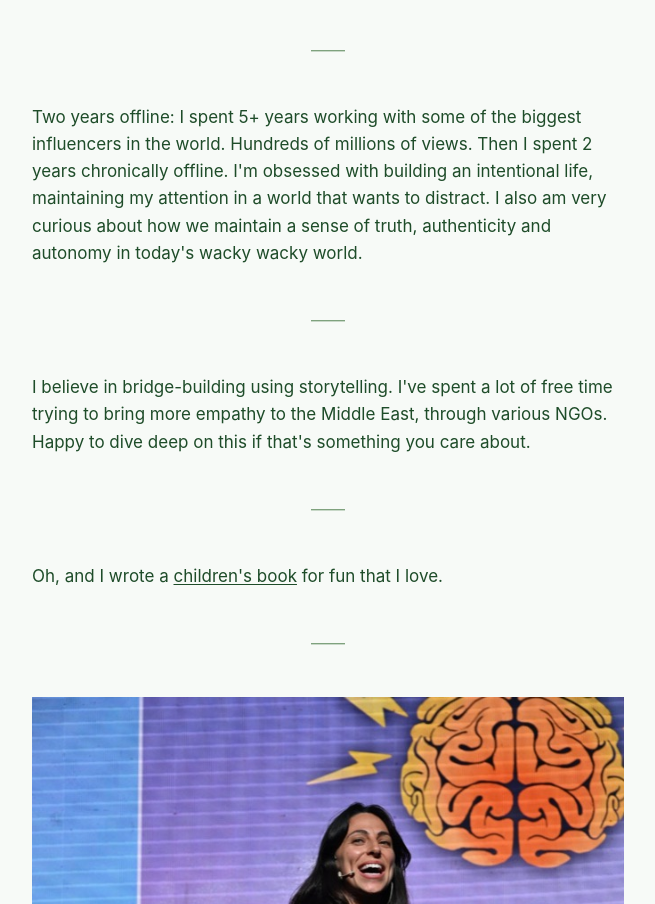
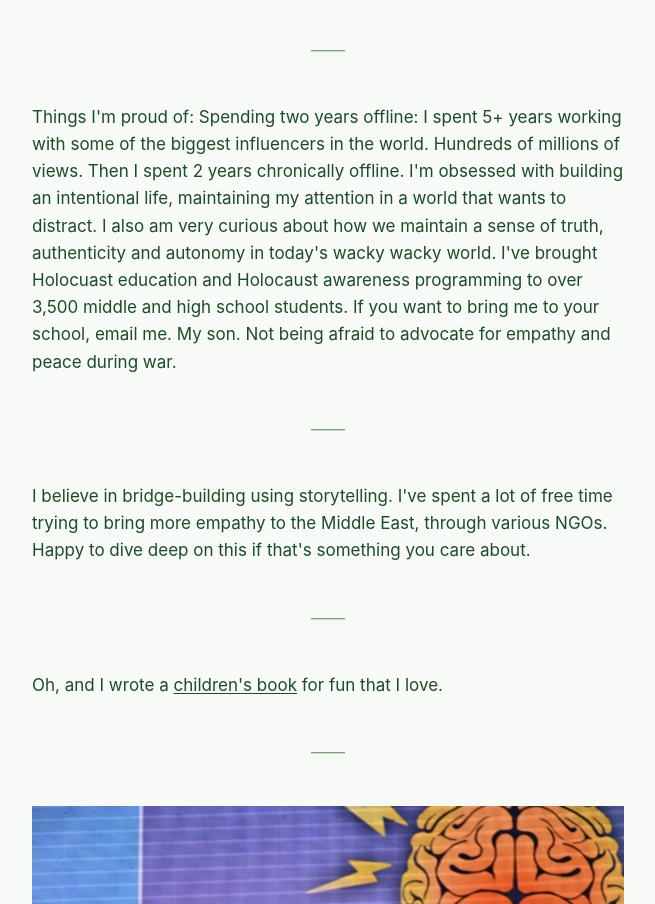
Before and after one commit to rachelraykay/rachelkastner, a website: page index.html in a window 1280 px wide. Shown: the part 1915-2819 px from the top of the page, without its empty margins (312-967 px from the left). Drawn offline with Linux system fonts and the light colour scheme.

Commit message:
Update index.html

```diff
--- a/index.html
+++ b/index.html
@@ -42,8 +42,16 @@
 
   <div class="divider">——</div>
 
-  <p class="fact">Two years offline: I spent 5+ years working with some of the biggest influencers in the world. Hundreds of millions of views. Then I spent 2 years chronically offline. I'm obsessed with building an intentional life, maintaining my attention in a world that wants to distract. I also am very curious about how we maintain a sense of truth, authenticity and autonomy in today's wacky wacky world.</p>
+  <p class="fact">Things I'm proud of:
 
+    Spending two years offline: I spent 5+ years working with some of the biggest influencers in the world. Hundreds of millions of views. Then I spent 2 years chronically offline. I'm obsessed with building an intentional life, maintaining my attention in a world that wants to distract. I also am very curious about how we maintain a sense of truth, authenticity and autonomy in today's wacky wacky world.
+
+    I've brought Holocuast education and Holocaust awareness programming to over 3,500 middle and high school students. If you want to bring me to your school, email me.
+
+    My son.
+
+    Not being afraid to advocate for empathy and peace during war.
+  </p>
   <div class="divider">——</div>
 
   <p class="fact">I believe in bridge-building using storytelling. I've spent a lot of free time trying to bring more empathy to the Middle East, through various NGOs. Happy to dive deep on this if that's something you care about.</p>
```
